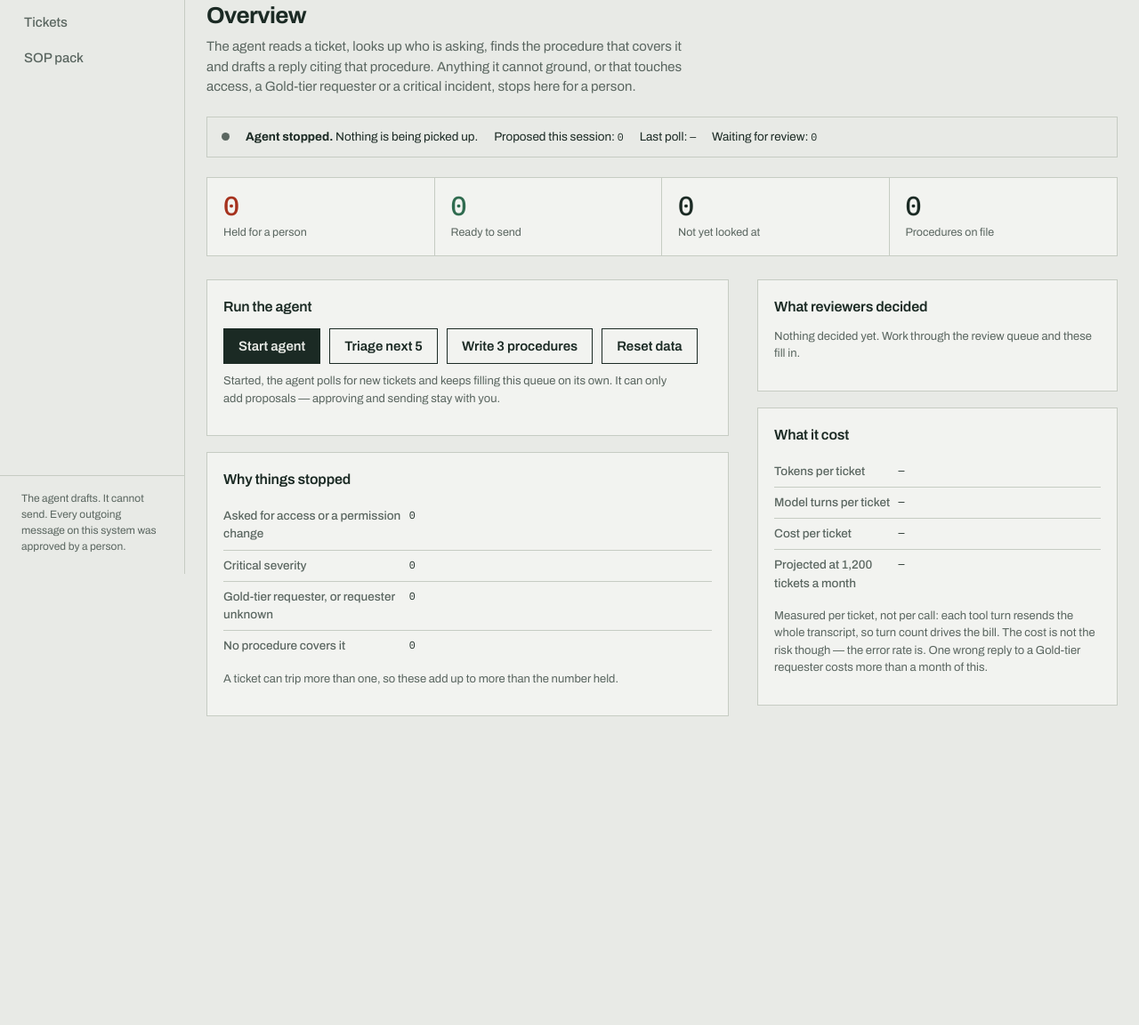
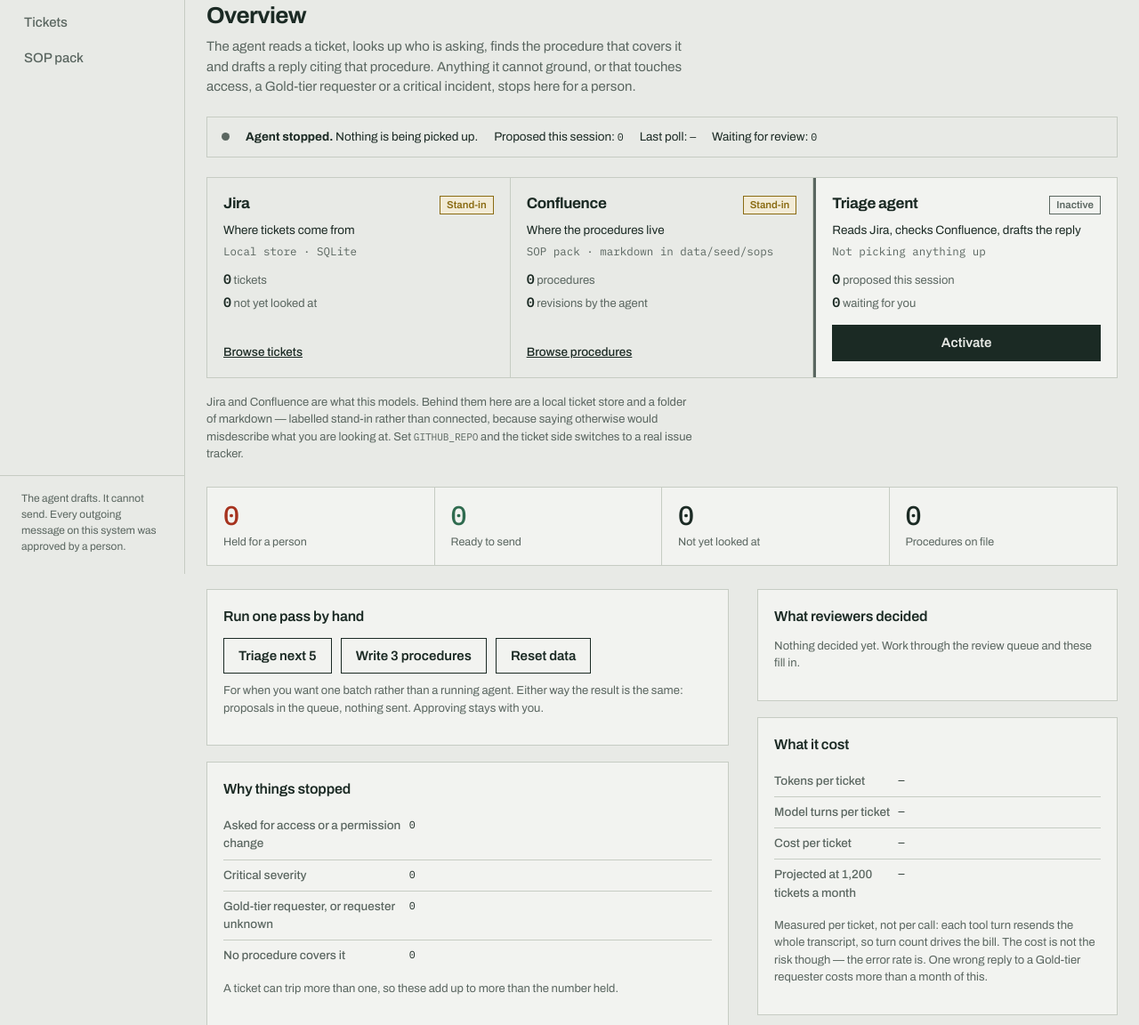
Before and after one commit to AManMIshra20/TicketAgent, a FastAPI app: page / in a window 1280 px wide. Shown: the part 155-1307 px from the top of the page at 89% size. Before the commit the page ends 960 px from the top, so only its background shows below. Run offline with FastAPI, Linux system fonts and the light colour scheme; some libraries are stand-ins or nearby versions.

Commit message:
Add a systems board: Jira, Confluence, and the agent switch
The dashboard described the pipeline in its own vocabulary. This shows the
three things an operator actually thinks in: where tickets come from, where
the procedures live, and whether the agent is running.

Each system reports what it really is. Jira and Confluence are labelled
stand-in, not connected, because a local SQLite store and a folder of
markdown are not those systems -- the substitution is a reasonable design
decision and survives being stated. Setting GITHUB_REPO flips the ticket
side to live and names the repo.

The agent panel carries its own state: Activate / Deactivate, green when
running, with what it has proposed this session and what is waiting. It
still only enqueues -- the duplicate start/stop moved out of the run
controls, which are now for one-off batches.

Co-Authored-By: Claude Opus 5 <noreply@anthropic.com>

```diff
--- a/src/ticket_agent/web/app.py
+++ b/src/ticket_agent/web/app.py
@@ -229,6 +229,56 @@ def _metrics() -> dict:
     }
 
 
+def _systems() -> list[dict]:
+    """The systems the agent works across, and what each one really is.
+
+    Jira and Confluence are the systems this models. What is actually behind
+    them here is a local SQLite store and a folder of markdown, and the
+    dashboard says so on every row. Labelling a stand-in "connected" would
+    misrepresent the system to anyone reading it -- the substitution is a
+    legitimate design decision, and it survives being stated plainly.
+    """
+    tickets = store.list_tickets(limit=1000)
+    untriaged = sum(
+        1 for t in tickets if t.status is TicketStatus.OPEN and not t.triaged
+    )
+    sops = store.list_sops()
+    github_repo = os.getenv("GITHUB_REPO", "").strip()
+
+    return [
+        {
+            "key": "jira",
+            "name": "Jira",
+            "role": "Where tickets come from",
+            "state": "live" if github_repo else "stand-in",
+            "backing": (
+                f"GitHub Issues · {github_repo}"
+                if github_repo
+                else "Local store · SQLite"
+            ),
+            "figures": [
+                (len(tickets), "tickets"),
+                (untriaged, "not yet looked at"),
+            ],
+            "href": "/tickets",
+            "action": "Browse tickets",
+        },
+        {
+            "key": "confluence",
+            "name": "Confluence",
+            "role": "Where the procedures live",
+            "state": "stand-in",
+            "backing": "SOP pack · markdown in data/seed/sops",
+            "figures": [
+                (len(sops), "procedures"),
+                (sum(s.revision - 1 for s in sops), "revisions by the agent"),
+            ],
+            "href": "/sops",
+            "action": "Browse procedures",
+        },
+    ]
+
+
 def _ctx(request: Request, **extra) -> dict:
     _, is_demo = _make_client()
     base = {
@@ -259,7 +309,8 @@ def healthz() -> JSONResponse:
 @app.get("/", response_class=HTMLResponse)
 def dashboard(request: Request):
     return templates.TemplateResponse(
-        request, "dashboard.html", _ctx(request, m=_metrics(), page="dashboard")
+        request, "dashboard.html",
+        _ctx(request, m=_metrics(), systems=_systems(), page="dashboard"),
     )
 
 
@@ -456,7 +507,7 @@ def run(command: str, limit: int = Form(5)):
 def status_partial(request: Request):
     """Polled by HTMX so an activated agent is visibly working."""
     return templates.TemplateResponse(
-        request, "partials/status.html", _ctx(request, m=_metrics())
+        request, "partials/status.html", _ctx(request, m=_metrics(), systems=_systems())
     )
 
 
--- a/src/ticket_agent/web/static/app.css
+++ b/src/ticket_agent/web/static/app.css
@@ -368,3 +368,83 @@ button:focus-visible, a:focus-visible, textarea:focus-visible, select:focus-visi
   .row .meta, .row .id { grid-column: 2; padding-left: 14px; }
   .row .subject { grid-column: 2; }
 }
+
+/* ---------- systems board ----------
+   The three things the operator thinks in: where tickets come from, where
+   the procedures live, and whether the agent is running. */
+
+.systems {
+  display: grid;
+  grid-template-columns: repeat(auto-fit, minmax(230px, 1fr));
+  gap: 0;
+  border: 1px solid var(--rule);
+  margin-bottom: 26px;
+}
+
+.system {
+  border-right: 1px solid var(--rule);
+  padding: 16px 18px 18px;
+  display: flex;
+  flex-direction: column;
+  min-width: 0;
+}
+.system:last-child { border-right: 0; }
+
+.system header {
+  display: flex;
+  align-items: baseline;
+  justify-content: space-between;
+  gap: 10px;
+  margin-bottom: 8px;
+}
+.system h3 {
+  margin: 0;
+  font-size: 17px;
+  font-weight: 700;
+  letter-spacing: -0.02em;
+}
+
+.system .state {
+  font-size: 11.5px;
+  font-weight: 600;
+  padding: 1px 7px;
+  border: 1px solid currentColor;
+  white-space: nowrap;
+}
+.system .state.live { color: var(--clear); background: var(--clear-wash); }
+.system .state.idle { color: var(--ink-soft); }
+.system .state.stand-in { color: var(--flag); background: var(--flag-wash); }
+
+.system .role { margin: 0 0 3px; font-size: 13.5px; }
+.system .backing {
+  margin: 0 0 12px;
+  font-size: 12.5px;
+  color: var(--ink-soft);
+  font-family: "IBM Plex Mono", monospace;
+  word-break: break-word;
+}
+
+.system .figures {
+  display: flex;
+  flex-direction: column;
+  gap: 3px;
+  font-size: 13px;
+  color: var(--ink-soft);
+  margin-bottom: 14px;
+}
+.system .figures b { color: var(--ink); font-weight: 600; font-size: 15px; }
+
+.system .through,
+.system form { margin-top: auto; }
+.system .through { font-size: 13.5px; font-weight: 500; }
+.system form button { width: 100%; }
+
+/* The agent panel carries the state, so the whole card reports it. */
+.system.agent.on { background: var(--clear-wash); border-left: 3px solid var(--clear); }
+.system.agent.off { background: var(--paper-lift); border-left: 3px solid var(--ink-soft); }
+
+@media (max-width: 720px) {
+  .systems { grid-template-columns: 1fr; }
+  .system { border-right: 0; border-bottom: 1px solid var(--rule); }
+  .system:last-child { border-bottom: 0; }
+}
--- a/src/ticket_agent/web/templates/dashboard.html
+++ b/src/ticket_agent/web/templates/dashboard.html
@@ -13,6 +13,59 @@
 <div id="status" hx-get="/partials/status" hx-trigger="every 4s" hx-swap="outerHTML">
   {% include "partials/status.html" %}
 </div>
+
+<section class="systems">
+  {% for s in systems %}
+  <article class="system">
+    <header>
+      <h3>{{ s.name }}</h3>
+      <span class="state {{ s.state }}">{{ 'Connected' if s.state == 'live' else 'Stand-in' }}</span>
+    </header>
+    <p class="role">{{ s.role }}</p>
+    <p class="backing">{{ s.backing }}</p>
+    <div class="figures">
+      {% for value, label in s.figures %}
+      <span><b class="num">{{ value }}</b> {{ label }}</span>
+      {% endfor %}
+    </div>
+    <a class="through" href="{{ s.href }}">{{ s.action }}</a>
+  </article>
+  {% endfor %}
+
+  <article class="system agent {% if worker.running %}on{% else %}off{% endif %}">
+    <header>
+      <h3>Triage agent</h3>
+      <span class="state {{ 'live' if worker.running else 'idle' }}">
+        {{ 'Active' if worker.running else 'Inactive' }}
+      </span>
+    </header>
+    <p class="role">Reads Jira, checks Confluence, drafts the reply</p>
+    <p class="backing">
+      {% if worker.running %}
+        Picking up a ticket every {{ worker.interval }}s
+      {% else %}
+        Not picking anything up
+      {% endif %}
+    </p>
+    <div class="figures">
+      <span><b class="num">{{ worker.processed }}</b> proposed this session</span>
+      <span><b class="num">{{ queue_count }}</b> waiting for you</span>
+    </div>
+    {% if worker.running %}
+    <form method="post" action="/run/stop"><button class="danger">Deactivate</button></form>
+    {% else %}
+    <form method="post" action="/run/start"><button>Activate</button></form>
+    {% endif %}
+  </article>
+</section>
+
+<p class="note" style="margin:-8px 0 26px; max-width:74ch">
+  Jira and Confluence are what this models. Behind them here are a local
+  ticket store and a folder of markdown — labelled stand-in rather than
+  connected, because saying otherwise would misdescribe what you are looking
+  at. Set <code>GITHUB_REPO</code> and the ticket side switches to a real
+  issue tracker.
+</p>
 
 <div class="board">
   <div class="held">
@@ -36,13 +89,8 @@
 <div class="split">
   <section>
     <div class="panel">
-      <h2>Run the agent</h2>
+      <h2>Run one pass by hand</h2>
       <div class="controls-grid">
-        {% if worker.running %}
-        <form method="post" action="/run/stop"><button class="danger">Stop agent</button></form>
-        {% else %}
-        <form method="post" action="/run/start"><button>Start agent</button></form>
-        {% endif %}
         <form method="post" action="/run/triage">
           <input type="hidden" name="limit" value="5">
           <button class="ghost">Triage next 5</button>
@@ -54,9 +102,9 @@
         <form method="post" action="/run/seed"><button class="ghost">Reset data</button></form>
       </div>
       <p class="note">
-        Started, the agent polls for new tickets and keeps filling this queue
-        on its own. It can only add proposals — approving and sending stay
-        with you.
+        For when you want one batch rather than a running agent. Either way
+        the result is the same: proposals in the queue, nothing sent.
+        Approving stays with you.
       </p>
     </div>
 
```
Also changed, not shown: tests/test_web.py (+41 -0 lines), README.md.
